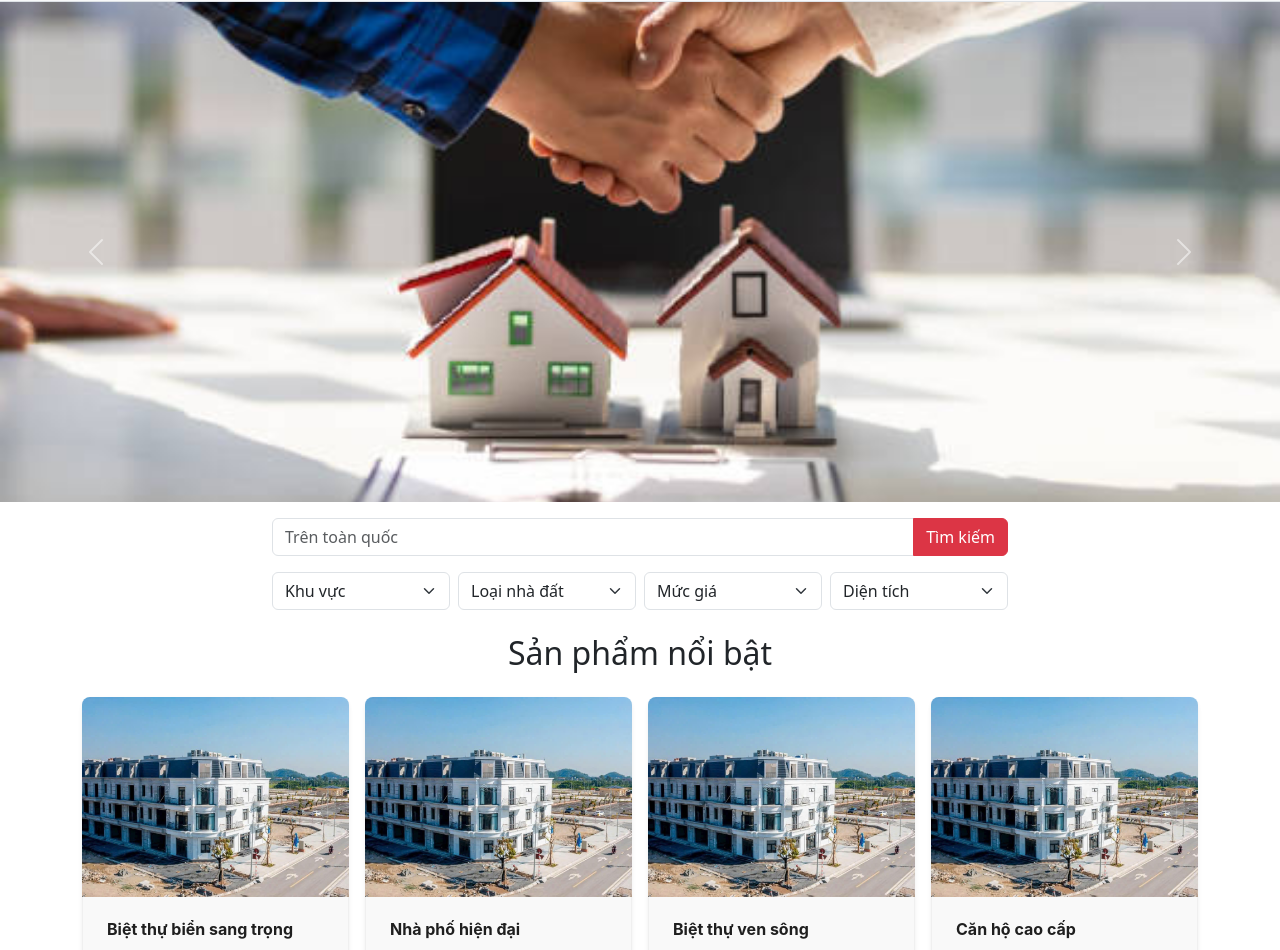
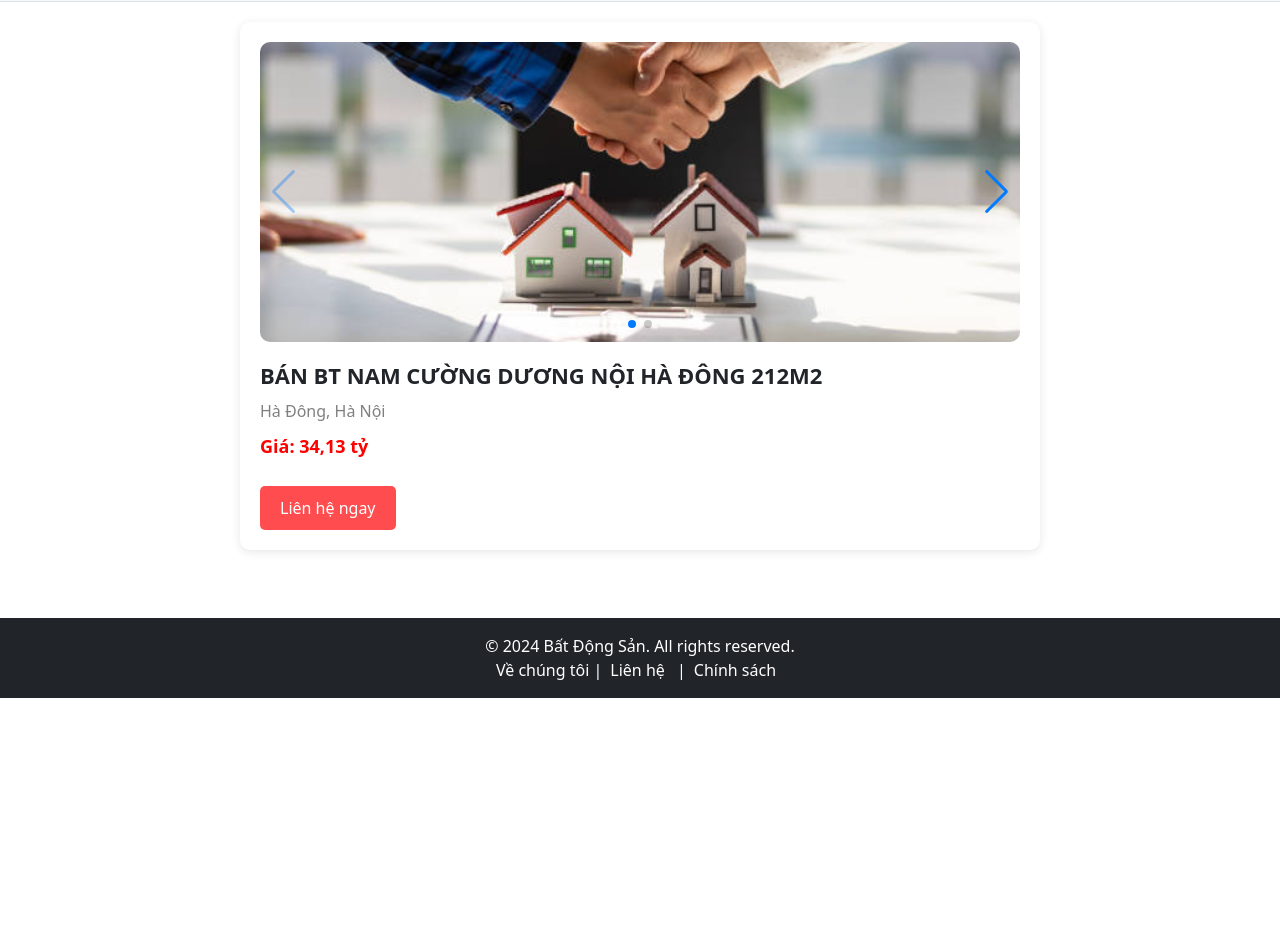
Before and after one commit to ManhCuong1605/CS434AA_Nhom2_FE, a React (Create React App) app: page /bat-dong-san/1 in a window 1280 px wide. Shown: the part 81-1031 px from the top of the page. After the commit the page ends 800 px from the top, so only its background shows below. Built offline with nearby package versions, Linux system fonts and the light colour scheme.

Commit message:
merge ctsp

```diff
--- a/package.json
+++ b/package.json
@@ -13,6 +13,7 @@
     "react-dom": "^19.0.0",
     "react-router-dom": "^7.1.5",
     "react-scripts": "5.0.1",
+    "swiper": "^11.2.4",
     "web-vitals": "^4.2.4"
   },
   "scripts": {
--- a/src/App.js
+++ b/src/App.js
@@ -6,14 +6,19 @@ import Loaidat from "./pages/admin/Loaidat";
 import QuanLyBatdongsan from "./pages/admin/QuanLyBatdongsan";
 import MainLayout from "./layout/MainLayout";
 import Batdongsan from "./pages/user/Batdongsan";
+import ChiTietSanPham from "./pages/user/Chitietsanpham";
+
 function App() {
   const [showForm, setShowForm] = useState(null);
   const location = useLocation();
   const isAdminPage = location.pathname.startsWith("/admin");
-  const hiddenLayoutPath = ["/bat-dong-san"]
+
+  // Kiểm tra nếu đường dẫn là `/bat-dong-san` hoặc `/bat-dong-san/:id`
+  const isBatDongSanPage = location.pathname.startsWith("/bat-dong-san");
+
   return (
     <div className="App">
-      {!isAdminPage && !hiddenLayoutPath.includes(location.pathname) && (  // Ẩn MainLayout nếu trang nằm trong danh sách
+      {!isAdminPage && !isBatDongSanPage && (
         <MainLayout onFormChange={setShowForm} showForm={showForm} resetForm={() => setShowForm(null)} />
       )}
       <Routes>
@@ -21,6 +26,7 @@ function App() {
         <Route path="/admin/loaidat" element={<Loaidat />} />
         <Route path="/admin/batdongsan" element={<QuanLyBatdongsan />} />
         <Route path="/bat-dong-san" element={<Batdongsan />} />
+        <Route path="/bat-dong-san/:id" element={<ChiTietSanPham />} />
       </Routes>
     </div>
   );
--- /dev/null
+++ b/src/pages/user/Chitietsanpham.jsx
@@ -0,0 +1,77 @@
+import React from "react";
+import { useParams } from "react-router-dom";
+import { Swiper, SwiperSlide } from "swiper/react";
+import { Navigation, Pagination } from "swiper/modules";
+import "swiper/css";
+import "swiper/css/navigation";
+import "swiper/css/pagination";
+import "../../style/Chitietsanpham.css";
+import banner1 from "../../assets/slide/banner1.jpg";
+import Header from "../../components/Header";
+import Footer from "../../components/Footer";
+const danhSachBatDongSan = [
+    {
+        id: 1,
+        title: "BÁN BT NAM CƯỜNG DƯƠNG NỘI HÀ ĐÔNG 212M2",
+        price: "34,13 tỷ",
+        area: "212m²",
+        pricePerM2: "161 tr/m²",
+        bedrooms: 5,
+        bathrooms: 4,
+        location: "Hà Đông, Hà Nội",
+        images: [banner1, banner1]
+    },
+    {
+        id: 2,
+        title: "VINHOMES WONDER CITY ĐAN PHƯỢNG",
+        price: "50 tỷ",
+        area: "200m²",
+        pricePerM2: "250 tr/m²",
+        bedrooms: 7,
+        bathrooms: 6,
+        location: "Đan Phượng, Hà Nội",
+        images: [banner1, banner1]
+    }
+];
+
+const ChiTietSanPham = () => {
+    const { id } = useParams();
+    const product = danhSachBatDongSan.find((p) => p.id === parseInt(id));
+
+    if (!product) {
+        return <div className="product-container">Sản phẩm không tồn tại.</div>;
+    }
+
+    return (
+        <>
+            <Header />
+            <div className="product-container">
+                <div className="product-detail-container">
+                    <Swiper
+                        modules={[Navigation, Pagination]}
+                        navigation
+                        pagination={{ clickable: true }}
+                        className="product-swiper"
+                    >
+                        {product.images.map((img, index) => (
+                            <SwiperSlide key={index}>
+                                <img src={img} alt={`Ảnh ${index + 1}`} className="product-img" />
+                            </SwiperSlide>
+                        ))}
+                    </Swiper>
+
+                    <div className="product-detail-info">
+                        <h2 className="product-title">{product.title}</h2>
+                        <p className="product-description">{product.location}</p>
+                        <p className="product-price">Giá: <strong>{product.price}</strong></p>
+                        <button className="buy-button">Liên hệ ngay</button>
+                    </div>
+                </div>
+            </div>
+            <Footer />
+        </>
+    );
+
+};
+
+export default ChiTietSanPham;
--- a/src/pages/user/Trangchu.jsx
+++ b/src/pages/user/Trangchu.jsx
@@ -2,8 +2,10 @@ import React from "react";
 import { Card, Col, Row, Button } from "antd";
 import "bootstrap/dist/css/bootstrap.min.css";
 import '../../style/Trangchu.css';
-import bds1 from '../../assets/productImages/bds1.jpg'
-import bds2 from '../../assets/productImages/bds2.jpg'
+import bds1 from '../../assets/productImages/bds1.jpg';
+import bds2 from '../../assets/productImages/bds2.jpg';
+import { useNavigate } from "react-router-dom";
+
 const { Meta } = Card;
 
 // Danh sách sản phẩm bất động sản
@@ -11,81 +13,59 @@ const trangChuSanPhamData = [
   {
     id: 1,
     title: "Biệt thự biển sang trọng",
-    description: "Hướng biển, đầy đủ tiện ích cao cấp.",
+    description: "Thanh Khê",
     price: "15 tỷ VNĐ",
-    image: bds1 // Đường dẫn tuyệt đối từ thư mục public
+    image: bds1
   },
   {
     id: 2,
     title: "Nhà phố hiện đại",
-    description: "Nằm ngay trung tâm thành phố.",
+    description: "Sơn Trà",
     price: "7 tỷ VNĐ",
-    image: bds2 // Đường dẫn tuyệt đối từ thư mục public
+    image: bds2
   },
   {
     id: 3,
     title: "Biệt thự ven sông",
-    description: "Khung cảnh tuyệt đẹp, không gian sống thư giãn.",
+    description: "Hải Châu",
     price: "20 tỷ VNĐ",
     image: bds1
   },
   {
     id: 4,
     title: "Căn hộ cao cấp",
-    description: "Vị trí thuận tiện, tiện nghi đầy đủ.",
+    description: "Hòa Vang",
     price: "10 tỷ VNĐ",
     image: bds2
-  },
-  {
-    id: 5,
-    title: "Nhà phố hiện đại",
-    description: "Nằm ngay trung tâm thành phố.",
-    price: "7 tỷ VNĐ",
-    image: bds2
-  },
-  {
-    id: 6,
-    title: "Biệt thự biển sang trọng",
-    description: "Hướng biển, đầy đủ tiện ích cao cấp.",
-    price: "15 tỷ VNĐ",
-    image: bds1
-  },
-  {
-    id: 7,
-    title: "Nhà phố hiện đại",
-    description: "Nằm ngay trung tâm thành phố.",
-    price: "7 tỷ VNĐ",
-    image: bds2
-  },
-  {
-    id: 8,
-    title: "Biệt thự biển sang trọng",
-    description: "Hướng biển, đầy đủ tiện ích cao cấp.",
-    price: "15 tỷ VNĐ",
-    image: bds1
   }
 ];
 
 const Trangchu = () => {
+  const navigate = useNavigate();
+
   return (
     <div className="container mt-4">
       <h2 className="text-center mb-4">Sản phẩm nổi bật</h2>
       <Row gutter={[16, 16]}>
         {trangChuSanPhamData.map((item) => (
-          <Col xs={24} sm={12} md={6} lg={6} key={item.id}> {/* Thay đổi này để hiển thị 4 sản phẩm mỗi dòng */}
+          <Col xs={24} sm={12} md={6} lg={6} key={item.id}>
             <Card
               hoverable
-              cover={<img alt={item.title} src={item.image} className="img-fluid" />}
+              cover={<img alt={item.title} src={item.image} className="img-fluid card-image" />}
               className="shadow-sm card-container"
             >
+              <div className="card-content">
                 <Meta
                   title={<span className="card-title">{item.title}</span>}
                   description={<span className="card-description">{item.description}</span>}
                 />
                 <p className="card-price">{item.price}</p>
-              <Button type="primary" block className="card-button">
+                <div className="card-footer">
+                  <Button type="primary" block className="card-button" onClick={() => navigate(`/product/${item.id}`)}>
                     Xem chi tiết
                   </Button>
+                </div>
+              </div>
             </Card>
           </Col>
         ))}
--- /dev/null
+++ b/src/style/Chitietsanpham.css
@@ -0,0 +1,61 @@
+.product-container {
+    display: flex;
+    justify-content: center;
+    align-items: center;
+    padding: 20px;
+}
+
+.product-detail-container {
+    max-width: 800px;
+    width: 100%;
+    background: white;
+    border-radius: 10px;
+    padding: 20px;
+    box-shadow: 0 2px 10px rgba(0, 0, 0, 0.1);
+}
+
+.product-swiper {
+    width: 100%;
+    height: 300px;
+}
+
+.product-img {
+    width: 100%;
+    height: 300px;
+    object-fit: cover;
+    border-radius: 10px;
+}
+
+.product-detail-info {
+    margin-top: 20px;
+}
+
+.product-title {
+    font-size: 22px;
+    font-weight: bold;
+}
+
+.product-description {
+    color: gray;
+    margin: 10px 0;
+}
+
+.product-price {
+    font-size: 18px;
+    font-weight: bold;
+    color: red;
+}
+
+.buy-button {
+    background: #ff4d4f;
+    color: white;
+    padding: 10px 20px;
+    border: none;
+    border-radius: 5px;
+    cursor: pointer;
+    margin-top: 10px;
+}
+
+.buy-button:hover {
+    background: #d9363e;
+}
```
Also changed, not shown: 1 other file (tests, documents, lock files or other folders). Lines whose indentation alone changed are shown as unchanged.
